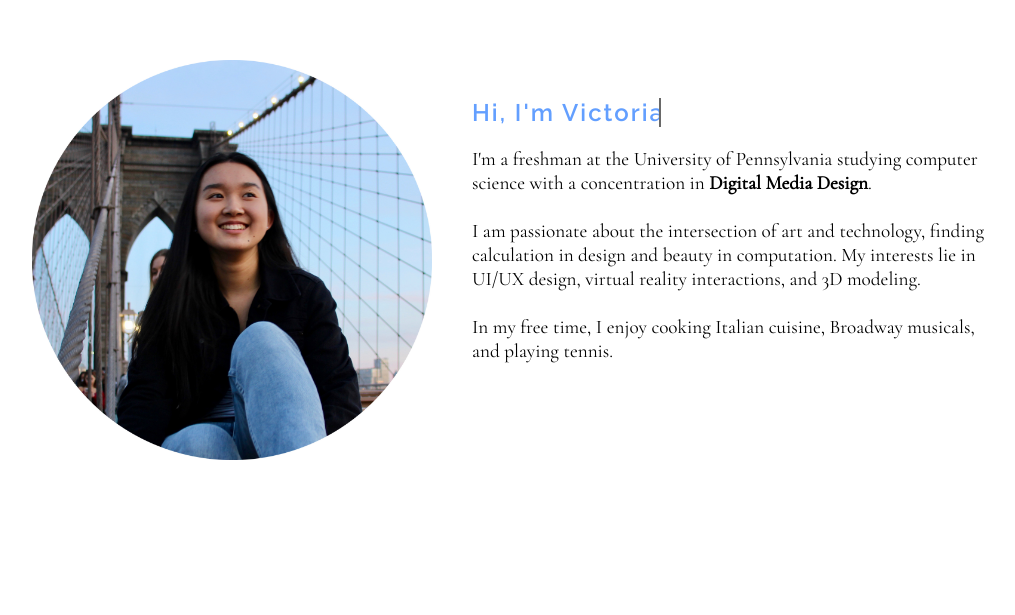
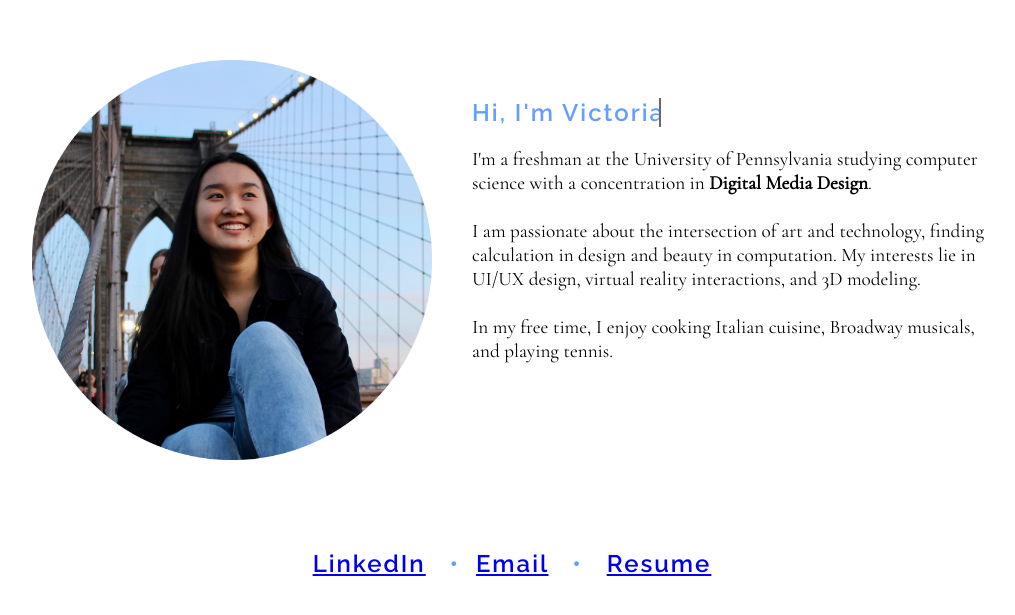
Before and after one commit to victoriajian/victoriajian.github.io, a plain HTML site: page index.html in a window 1280 px wide. Shown: the part 277-892 px from the top of the page, without its empty margins (128-1143 px from the left). Drawn offline with nearby package versions, Linux system fonts and the light colour scheme.

Commit message:
Add files via upload

```diff
--- a/index.html
+++ b/index.html
@@ -43,10 +43,10 @@
     <!-- <span class="resumebutton"><center><h2><a href="VictoriaJian_Resume-2.pdf">View my resume here.</a></h2></center></span> -->
 
     </main></div>
-
+    <footer>
+        <h2><a href="https://www.linkedin.com/in/victoria-jian-354b30144">LinkedIn</a> &nbsp; &#8226; &nbsp;<a href="mailto:vxjian@seas.upenn.edu">Email</a> &nbsp; &#8226; &nbsp; <a href="Victoria-Jian-Resume.pdf">Resume</a> </h2>
+    </footer>
 
     </body>
-    <footer>
 
-    </footer>
 </html>
```
